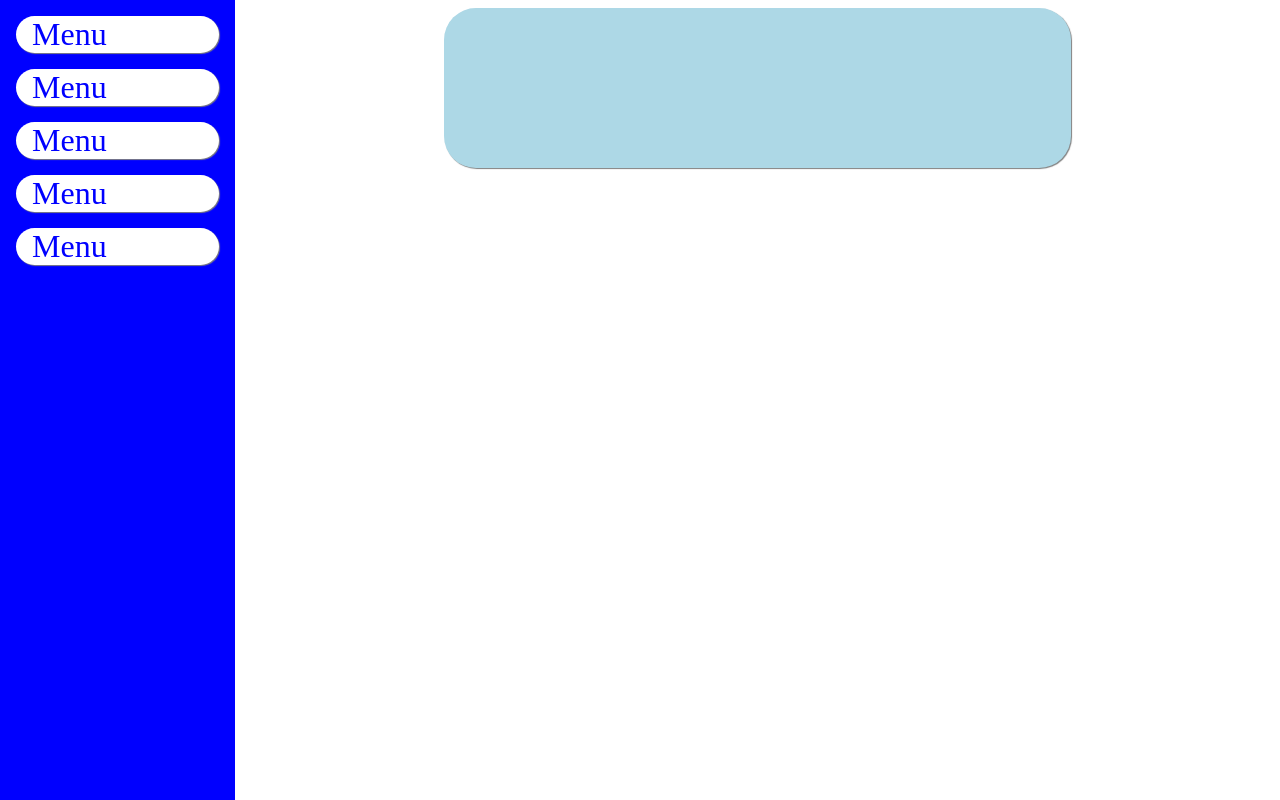
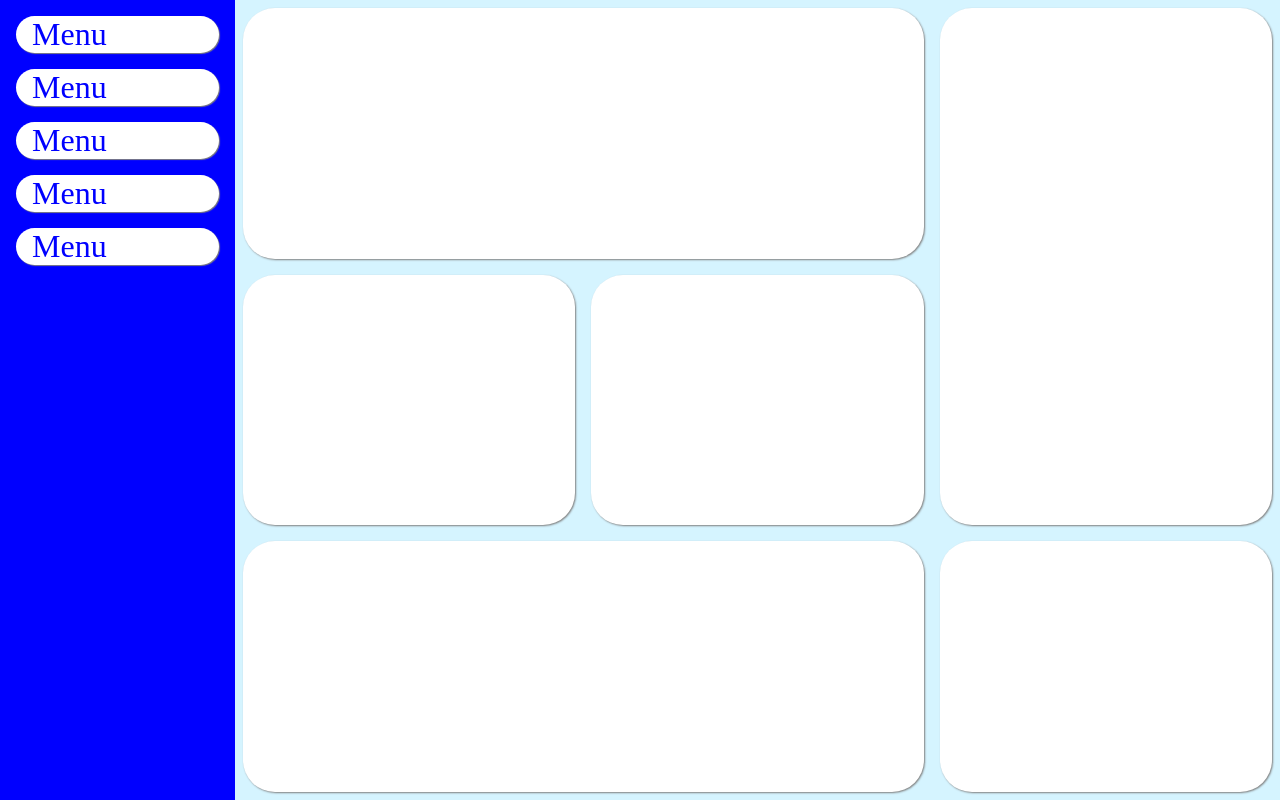
Before and after one commit to kidanekalM/SandBox, a plain HTML site: page Dashboard/Dashboard.html in a window 1280 px wide. Drawn offline with Linux system fonts and the light colour scheme.

Commit message:
updated dashboard

```diff
--- a/Dashboard/Dashboard.css
+++ b/Dashboard/Dashboard.css
@@ -32,16 +32,36 @@ aside .menuItem:hover{
 .content{
     height: 100vh;
     width: 90vw;
-    display: flex;
-    flex-direction: column;
-    align-items: center;
+    display: grid;
+    gap: 1rem;
+    background-color: rgb(213, 244, 255);
+    grid-template-areas:'b b t'
+                        'i h t'
+                        'e e c' ;
+    padding: .5rem;
+}
+.content>.item{
+    border-radius: 2rem;
+    box-shadow: 1px 1px 2px grey;
+    background-color: white;
 }
 .banner{
-    height: 20%;
-    width: 60%;
-    background-color: lightblue;
-    margin: .5rem;
-    border-radius: 2rem;
-    box-shadow: 1px 1px 1px grey;
+    grid-area: b;
+}
+.transactions{
+    grid-area: t;
 
 }
+.expenses{
+    grid-area: e;
+
+}
+.hierarchy{
+    grid-area: h;
+}
+.inventory{
+    grid-area: i;
+}
+.communcication{
+    grid-area: c;
+}
--- a/Dashboard/Dashboard.html
+++ b/Dashboard/Dashboard.html
@@ -16,8 +16,12 @@
             <div class="menuItem">Menu</div>
         </aside>
         <div class="content">
-            <div class="banner"></div>
-            <div class="card"></div>
+            <div class="item banner"></div>
+            <div class="item transactions"></div>
+            <div class="item inventory"></div>
+            <div class="item hierarchy"></div>
+            <div class="item expenses"></div>
+            <div class="item communication"></div>
         </div>
 
     </div>
```
